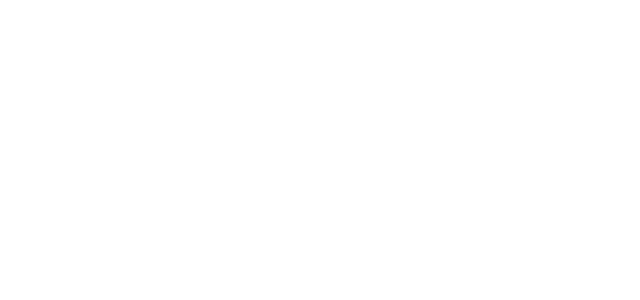
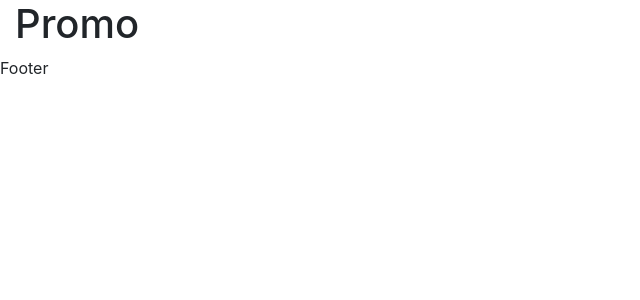
Before and after one commit to LouiaR/grant_app, a React (Create React App) app: page / in a window 1280 px wide. Shown: the top 300 px of the page, without its empty margins (0-640 px from the left). Built offline with nearby package versions, Linux system fonts and the light colour scheme.

Commit message:
Initial setup

```diff
--- a/public/index.html
+++ b/public/index.html
@@ -1,40 +1,28 @@
 <!DOCTYPE html>
 <html lang="en">
+
 <head>
   <meta charset="utf-8">
   <link rel="shortcut icon" href="%PUBLIC_URL%/favicon.ico">
   <meta name="viewport" content="width=device-width, initial-scale=1, shrink-to-fit=no">
   <meta name="theme-color" content="#000000">
-    <!--
-      manifest.json provides metadata used when your web app is added to the
-      homescreen on Android. See https://developers.google.com/web/fundamentals/web-app-manifest/
-    -->
+
   <link rel="manifest" href="%PUBLIC_URL%/manifest.json">
-    <!--
-      Notice the use of %PUBLIC_URL% in the tags above.
-      It will be replaced with the URL of the `public` folder during the build.
-      Only files inside the `public` folder can be referenced from the HTML.
 
-      Unlike "/favicon.ico" or "favicon.ico", "%PUBLIC_URL%/favicon.ico" will
-      work correctly both with client-side routing and a non-root public URL.
-      Learn how to configure a non-root public URL by running `npm run build`.
-    -->
-    <title>React App</title>
+  <link rel="stylesheet" href="https://use.fontawesome.com/releases/v5.4.2/css/all.css" integrity="sha384-/rXc/GQVaYpyDdyxK+ecHPVYJSN9bmVFBvjA/9eOB+pb3F2w2N6fc5qB9Ew5yIns"
+    crossorigin="anonymous">
+  <link rel="stylesheet" href="https://stackpath.bootstrapcdn.com/bootstrap/4.1.3/css/bootstrap.min.css" integrity="sha384-MCw98/SFnGE8fJT3GXwEOngsV7Zt27NXFoaoApmYm81iuXoPkFOJwJ8ERdknLPMO"
+    crossorigin="anonymous">
+
+  <title>Comic Relief Grants</title>
 </head>
+
 <body>
   <noscript>
     You need to enable JavaScript to run this app.
   </noscript>
   <div id="root"></div>
-    <!--
-      This HTML file is a template.
-      If you open it directly in the browser, you will see an empty page.
 
-      You can add webfonts, meta tags, or analytics to this file.
-      The build step will place the bundled scripts into the <body> tag.
+</body>
 
-      To begin the development, run `npm start` or `yarn start`.
-      To create a production bundle, use `npm run build` or `yarn build`.
-    -->
-  </body>
 </html>
--- a/src/App.js
+++ b/src/App.js
@@ -1,10 +1,11 @@
-import React, { Component } from 'react';
+import React, { Component } from "react";
+import Layout from "./components/Layout";
 
 class App extends Component {
   render() {
     return (
       <div className="App">
-
+        <Layout />
       </div>
     );
   }
--- /dev/null
+++ b/src/components/Layout/index.js
@@ -0,0 +1,16 @@
+import React from "react";
+import Aux from "../../hoc/aux";
+
+const layout = props => {
+  return (
+    <Aux>
+      <main className="container-fluid">
+        <h1>Promo</h1>
+        {props.children}
+      </main>
+      <footer>Footer</footer>
+    </Aux>
+  );
+};
+
+export default layout;
--- /dev/null
+++ b/src/hoc/aux.js
@@ -0,0 +1,2 @@
+const aux = props => props.children;
+export default aux;
```
Lines whose indentation alone changed are shown as unchanged.
